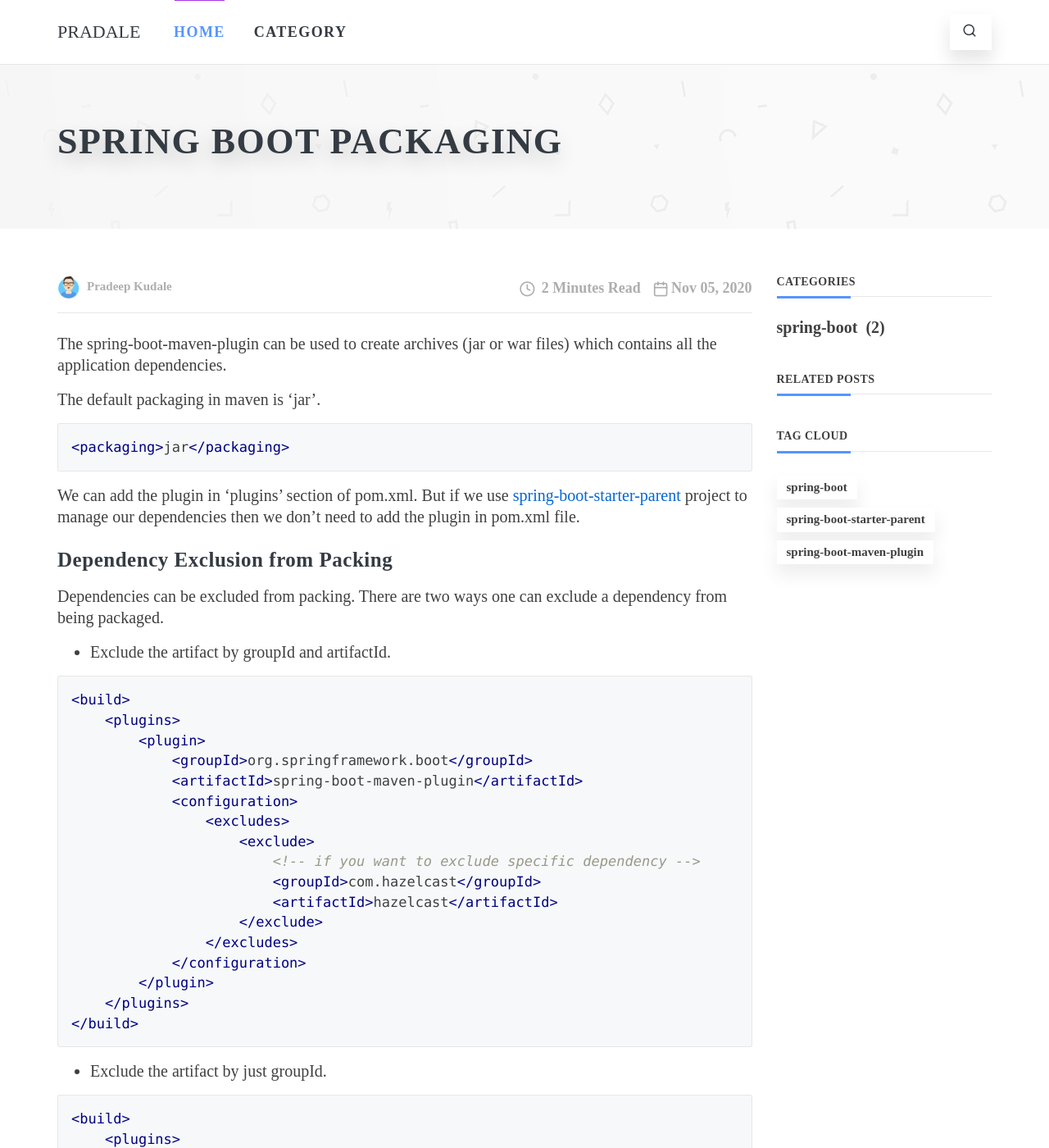
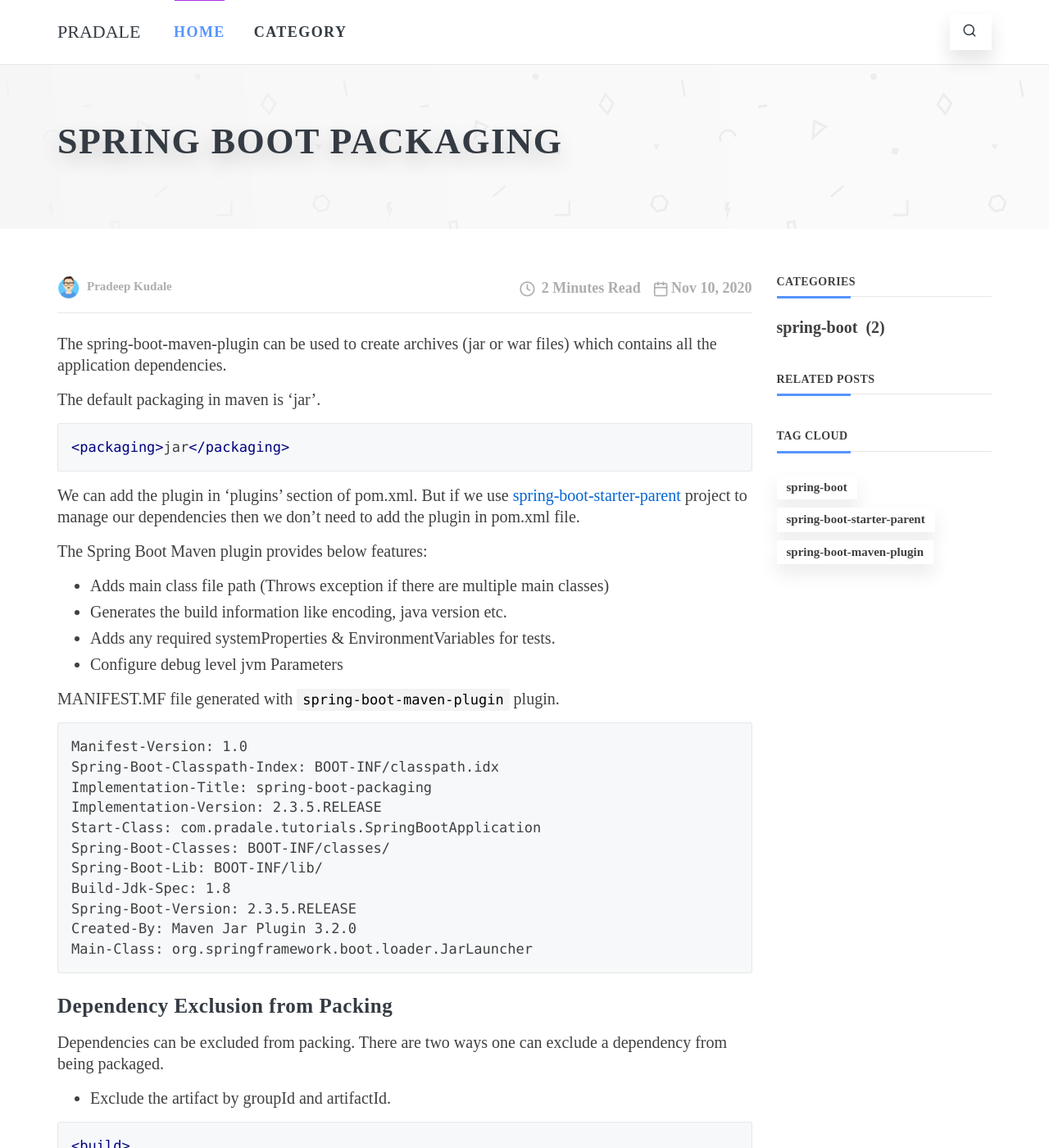
Before and after one commit to pradeepkudale/pradale, a Jekyll site: the page built from _posts/2020-11-02-spring-boot-packaging.md, in a window 1280 px wide and 1400 px high. Shown: the whole window at 82% size. Built offline with Jekyll 4.4.1, drawn with Linux system fonts in a browser that asks for light colours; some web fonts are replaced.

Commit message:
Update post with features section

````diff
--- a/_posts/2020-11-02-spring-boot-packaging.md
+++ b/_posts/2020-11-02-spring-boot-packaging.md
@@ -1,7 +1,7 @@
 ---
 layout: post
 title:  "Spring Boot Packaging"
-date:   2020-11-05
+date:   2020-11-10
 categories: spring-boot
 tags: spring-boot spring-boot-maven-plugin
 author: pradale
@@ -16,6 +16,27 @@ The default packaging in maven is 'jar'.
 
 We can add the plugin in 'plugins' section of pom.xml. But if we use [spring-boot-starter-parent](/spring-boot-starter-parent) project to manage our dependencies
 then we don't need to add the plugin in pom.xml file.
+
+The Spring Boot Maven plugin provides below features:
+* Adds main class file path (Throws exception if there are multiple main classes)
+* Generates the build information like encoding, java version etc.
+* Adds any required systemProperties & EnvironmentVariables for tests.
+* Configure debug level jvm Parameters
+
+MANIFEST.MF file generated with `spring-boot-maven-plugin` plugin.
+```text
+Manifest-Version: 1.0
+Spring-Boot-Classpath-Index: BOOT-INF/classpath.idx
+Implementation-Title: spring-boot-packaging
+Implementation-Version: 2.3.5.RELEASE
+Start-Class: com.pradale.tutorials.SpringBootApplication
+Spring-Boot-Classes: BOOT-INF/classes/
+Spring-Boot-Lib: BOOT-INF/lib/
+Build-Jdk-Spec: 1.8
+Spring-Boot-Version: 2.3.5.RELEASE
+Created-By: Maven Jar Plugin 3.2.0
+Main-Class: org.springframework.boot.loader.JarLauncher
+```
 
 ### Dependency Exclusion from Packing
 Dependencies can be excluded from packing. There are two ways one can exclude a dependency from being packaged.
@@ -126,4 +147,4 @@ example.war
 ### Summary
 In this tutorial, we saw how we can use spring-boot-maven-plugin plugin for packing.
 
-Source code for this tutorial is available on [Github](https://github.com/pradeepkudale/pradale-tutorials/tree/spring-boot-packaging/spring-boot/packaging/spring-boot-packaging)
+Source code for this tutorial is available on [Github](https://github.com/pradeepkudale/pradale-tutorials/tree/main/spring-boot/packaging/spring-boot-packaging)
````
